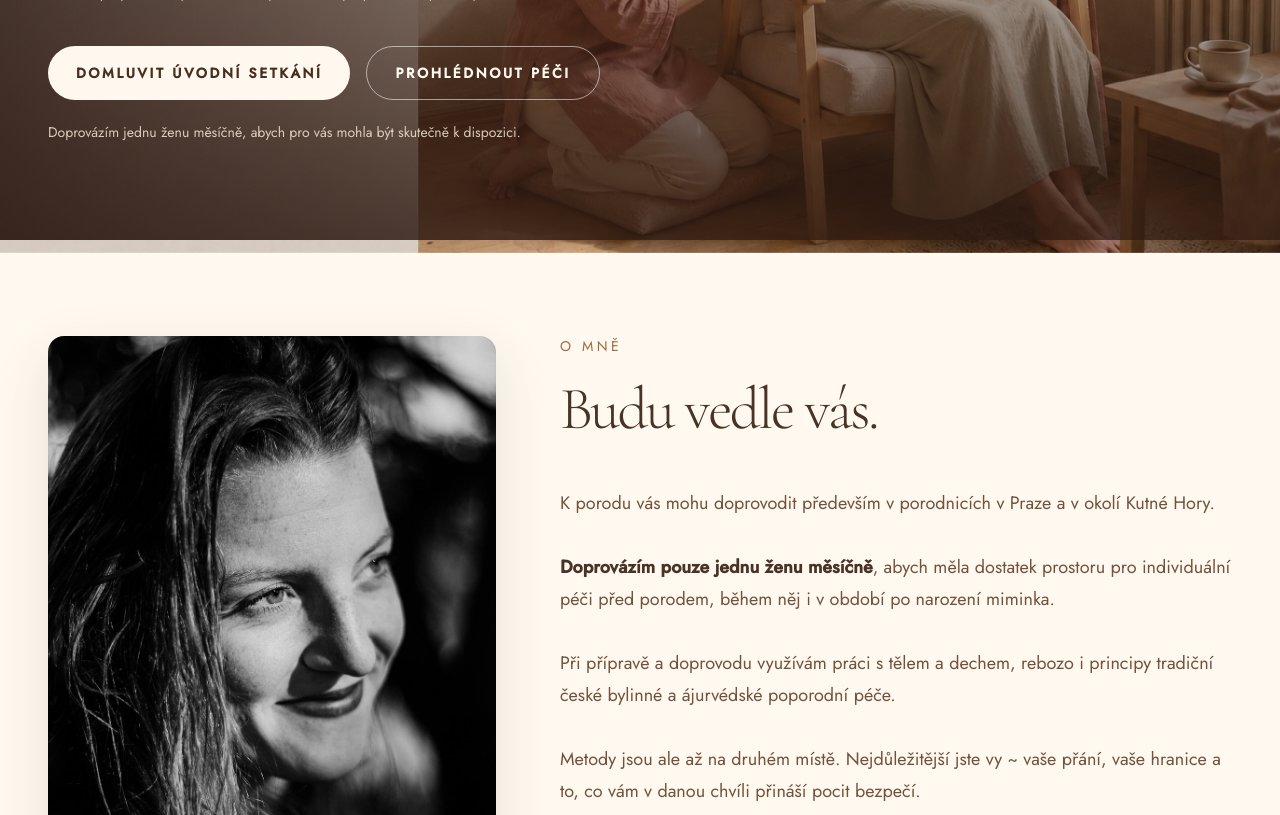
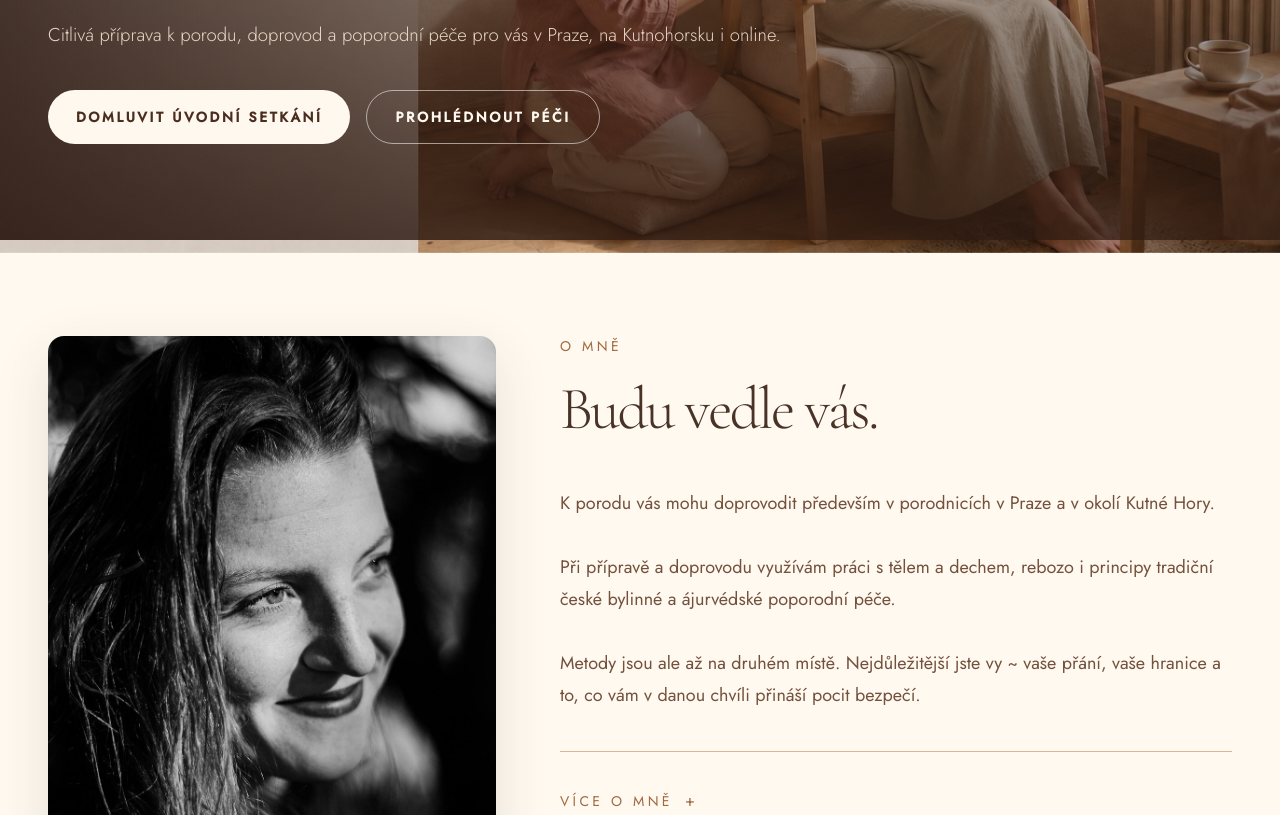
Before and after one commit to eeislerova/Light-of-Birth, a React (Vite) app: page / in a window 1280 px wide. Shown: the part 560-1375 px from the top of the page. Built offline with nearby package versions, Linux system fonts and the light colour scheme.

Commit message:
Remove monthly capacity statement

```diff
--- a/src/App.tsx
+++ b/src/App.tsx
@@ -437,9 +437,6 @@ export default function App() {
                 {locale.hero.btn2}
               </a>
             </div>
-            <p className="animate-rise-three mt-5 max-w-xl text-sm leading-6 text-[#f7e6d4]/85">
-              {locale.hero.capacity}
-            </p>
           </div>
         </div>
       </section>
@@ -463,10 +460,6 @@ export default function App() {
               </h2>
               <div className="mt-10 space-y-8">
                 <p>{locale.about.p1}</p>
-                <p>
-                  <strong className="font-semibold text-[#493226]">{locale.about.p2Lead}</strong>
-                  {locale.about.p2}
-                </p>
                 <p>{locale.about.p3}</p>
                 <p>{locale.about.p4}</p>
               </div>
--- a/src/locales.ts
+++ b/src/locales.ts
@@ -18,7 +18,6 @@ export const t = {
       line1: "Citlivá příprava k porodu, doprovod a poporodní péče pro vás v Praze, na Kutnohorsku i online.",
       btn1: "Domluvit úvodní setkání",
       btn2: "Prohlédnout péči",
-      capacity: "Doprovázím jednu ženu měsíčně, abych pro vás mohla být skutečně k dispozici.",
     },
     space: {
       eyebrow: "O prostoru péče",
@@ -55,8 +54,6 @@ export const t = {
     },
     about: {
       p1: "K porodu vás mohu doprovodit především v porodnicích v Praze a v okolí Kutné Hory.",
-      p2Lead: "Doprovázím pouze jednu ženu měsíčně",
-      p2: ", abych měla dostatek prostoru pro individuální péči před porodem, během něj i v období po narození miminka.",
       p3: "Při přípravě a doprovodu využívám práci s tělem a dechem, rebozo i principy tradiční české bylinné a ájurvédské poporodní péče.",
       p4: "Metody jsou ale až na druhém místě. Nejdůležitější jste vy ~ vaše přání, vaše hranice a to, co vám v danou chvíli přináší pocit bezpečí.",
       eyebrow: "O mně",
@@ -164,7 +161,6 @@ export const t = {
       line1: "Personal birth preparation, continuous birth support, and postpartum care for you in Prague, Kutná Hora, and online.",
       btn1: "Schedule a meeting",
       btn2: "View care packages",
-      capacity: "I support one woman each month so that I can be truly available for you.",
     },
     space: {
       eyebrow: "About the care space",
@@ -201,8 +197,6 @@ export const t = {
     },
     about: {
       p1: "I can accompany you to birth primarily in maternity hospitals in Prague and the Kutná Hora area.",
-      p2Lead: "I support only one woman each month",
-      p2: ", so that I have enough space to provide individual care before and during birth, as well as after the baby is born.",
       p3: "My support may include practical birth preparation, body and breath work, rebozo, and principles of traditional Czech herbal and Ayurvedic postpartum care.",
       p4: "The methods always come second. What matters most is you ~ your wishes, your boundaries, and what helps you feel safe in each moment.",
       eyebrow: "About",
```
